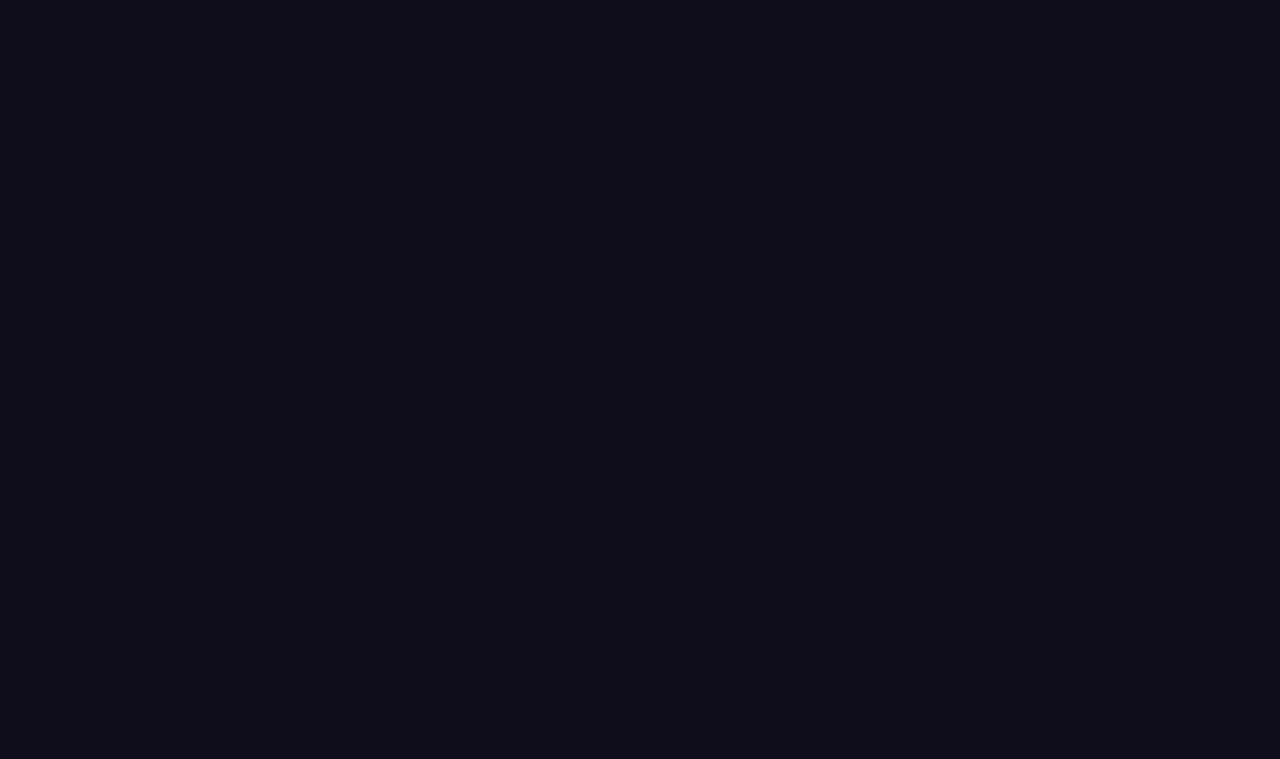
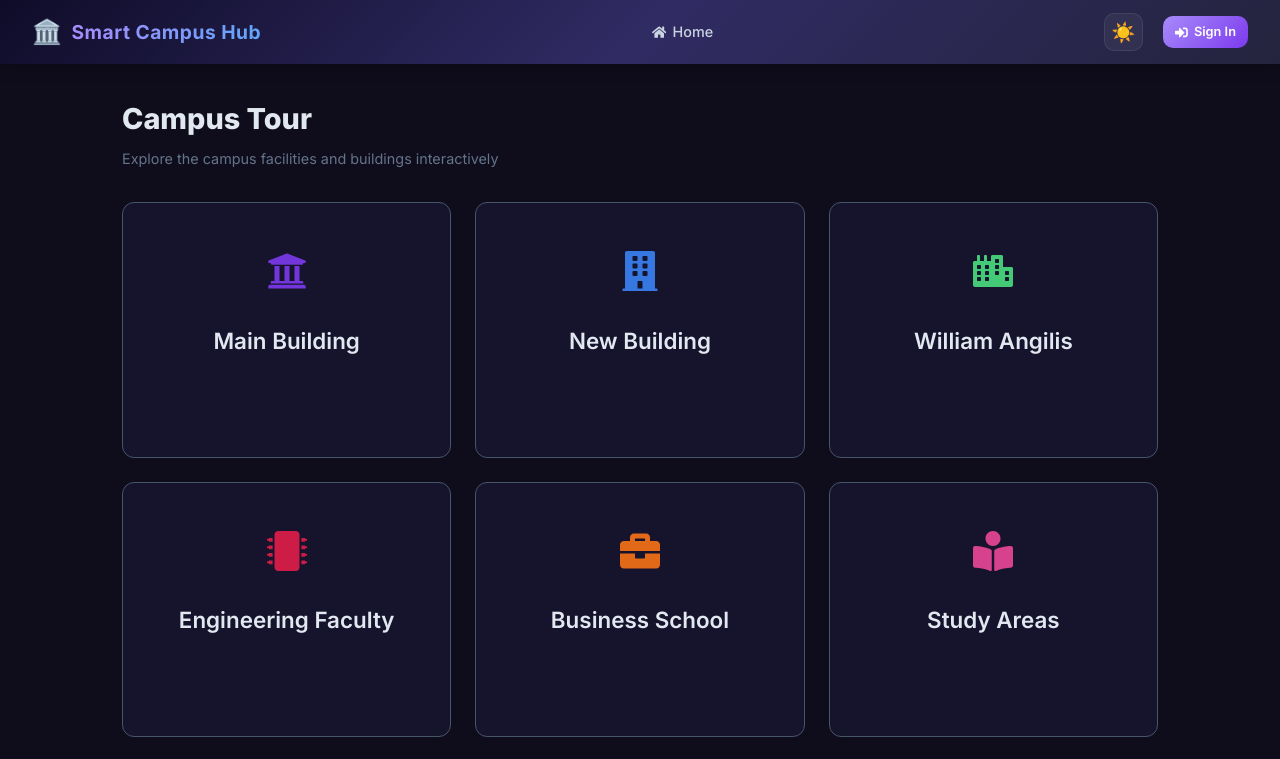
Before and after one commit to IT21831386/paf, a React app in the folder frontend/: page /virtual-tour in a window 1280 px wide. Before the commit this address had no page. Shown: the top 759 px of the page. Built offline with nearby package versions, Linux system fonts and the light colour scheme; the HTML template or start-up script is replaced by a standard one.

Commit message:
virtual tour

```diff
--- a/frontend/src/App.jsx
+++ b/frontend/src/App.jsx
@@ -19,6 +19,8 @@ import BookingForm from './pages/booking/BookingForm';
 import BookingDetail from './pages/booking/BookingDetail';
 import AdminDashboard from './pages/admin/AdminDashboard';
 import NotificationPage from './pages/notification/NotificationPage';
+import VirtualTour from './pages/virtual-tour/VirtualTour';
+import VirtualTourDetail from './pages/virtual-tour/VirtualTourDetail';
 
 function App() {
   return (
@@ -55,7 +57,13 @@ function App() {
           {/* Module F: Visitor & Event Access */}
           <Route path="visitor-requests" element={<ProtectedRoute><VisitorRequestList /></ProtectedRoute>} />
           <Route path="visitor-requests/new" element={<ProtectedRoute><VisitorRequestForm /></ProtectedRoute>} />
+          <Route path="visitor-requests/edit/:id" element={<ProtectedRoute><VisitorRequestForm /></ProtectedRoute>} />
           <Route path="visitor-requests/:id" element={<ProtectedRoute><VisitorRequestDetail /></ProtectedRoute>} />
+
+          {/* Virtual Tour */}
+          <Route path="virtual-tour" element={<VirtualTour />} />
+          <Route path="virtual-tour/:buildingId" element={<VirtualTourDetail />} />
+          <Route path="virtual-tour/:buildingId/:floorId" element={<VirtualTourDetail />} />
         </Route>
       </Routes>
     </Router>
--- a/frontend/src/components/Navbar.css
+++ b/frontend/src/components/Navbar.css
@@ -1,5 +1,5 @@
 .navbar {
-  background: linear-gradient(135deg, #0f0c29, #302b63, #24243e);
+  background: linear-gradient(135deg, var(--bg-gradient-start), var(--scrollbar-thumb), var(--bg-surface-alt));
   padding: 0 2rem;
   display: flex;
   align-items: center;
@@ -16,7 +16,7 @@
   align-items: center;
   gap: 0.6rem;
   text-decoration: none;
-  color: #fff;
+  color: var(--text-pure);
 }
 
 .brand-icon {
@@ -27,7 +27,7 @@
   font-size: 1.2rem;
   font-weight: 700;
   letter-spacing: 0.5px;
-  background: linear-gradient(90deg, #a78bfa, #60a5fa);
+  background: linear-gradient(90deg, var(--primary-light), var(--info-light));
   -webkit-background-clip: text;
   -webkit-text-fill-color: transparent;
 }
@@ -44,7 +44,7 @@
   padding: 0.5rem 1rem;
   border-radius: 8px;
   text-decoration: none;
-  color: #cbd5e1;
+  color: var(--text-secondary);
   font-size: 0.9rem;
   font-weight: 500;
   transition: all 0.2s ease;
@@ -52,12 +52,12 @@
 
 .nav-link:hover {
   background: rgba(255, 255, 255, 0.1);
-  color: #fff;
+  color: var(--text-pure);
 }
 
 .nav-link.active {
   background: rgba(167, 139, 250, 0.2);
-  color: #a78bfa;
+  color: var(--primary-light);
 }
 
 .navbar-right {
@@ -81,7 +81,7 @@
   padding: 0.3rem 0.75rem 0.3rem 0.3rem;
   cursor: pointer;
   transition: all 0.2s;
-  color: #cbd5e1;
+  color: var(--text-secondary);
 }
 
 .user-avatar-btn:hover {
@@ -93,8 +93,8 @@
   width: 32px;
   height: 32px;
   border-radius: 50%;
-  background: linear-gradient(135deg, #a78bfa, #7c3aed);
-  color: #fff;
+  background: linear-gradient(135deg, var(--primary-light), var(--primary));
+  color: var(--text-pure);
   font-size: 0.7rem;
   font-weight: 700;
   display: flex;
@@ -113,7 +113,7 @@
 .user-avatar-name {
   font-size: 0.82rem;
   font-weight: 600;
-  color: #e2e8f0;
+  color: var(--text-primary);
   max-width: 100px;
   overflow: hidden;
   text-overflow: ellipsis;
@@ -121,7 +121,7 @@
 }
 
 .user-chevron {
-  color: #64748b;
+  color: var(--text-muted);
   transition: transform 0.2s;
   flex-shrink: 0;
 }
@@ -136,7 +136,7 @@
   top: calc(100% + 8px);
   right: 0;
   width: 220px;
-  background: #1e1b3a;
+  background: var(--bg-surface-hover);
   border: 1px solid rgba(255, 255, 255, 0.1);
   border-radius: 14px;
   box-shadow: 0 16px 48px rgba(0, 0, 0, 0.5);
@@ -160,12 +160,12 @@
 .user-dropdown-name {
   font-size: 0.88rem;
   font-weight: 700;
-  color: #e2e8f0;
+  color: var(--text-primary);
 }
 
 .user-dropdown-role {
   font-size: 0.7rem;
-  color: #a78bfa;
+  color: var(--primary-light);
   font-weight: 600;
   text-transform: uppercase;
   letter-spacing: 0.5px;
@@ -184,7 +184,7 @@
   padding: 0.65rem 1rem;
   font-size: 0.84rem;
   font-weight: 500;
-  color: #cbd5e1;
+  color: var(--text-secondary);
   text-decoration: none;
   transition: all 0.15s;
   border: none;
@@ -196,28 +196,28 @@
 
 .user-dropdown-item:hover {
   background: rgba(167, 139, 250, 0.08);
-  color: #e2e8f0;
+  color: var(--text-primary);
 }
 
 .user-dropdown-item svg {
   font-size: 0.85rem;
-  color: #64748b;
+  color: var(--text-muted);
   flex-shrink: 0;
 }
 
 .user-dropdown-item:hover svg {
-  color: #a78bfa;
+  color: var(--primary-light);
 }
 
 .user-dropdown-logout {
-  color: #f87171;
+  color: var(--danger-light);
 }
 
 .user-dropdown-logout:hover {
   background: rgba(239, 68, 68, 0.08);
-  color: #f87171;
+  color: var(--danger-light);
 }
 
 .user-dropdown-logout svg {
-  color: #f87171;
+  color: var(--danger-light);
 }
--- a/frontend/src/pages/Home.jsx
+++ b/frontend/src/pages/Home.jsx
@@ -1,5 +1,5 @@
 import { Link } from 'react-router-dom';
-import { FaBuilding, FaUserShield, FaTools, FaArrowRight } from 'react-icons/fa';
+import { FaBuilding, FaUserShield, FaTools, FaArrowRight, FaStreetView } from 'react-icons/fa';
 import './Home.css';
 
 function Home() {
@@ -52,6 +52,17 @@ function Home() {
               Explore <FaArrowRight size={12} />
             </span>
           </Link>
+
+          <Link to="/virtual-tour" className="module-card">
+            <div className="module-icon" style={{ background: 'linear-gradient(135deg, #10b981, #059669)' }}>
+              <FaStreetView size={28} />
+            </div>
+            <h3>Virtual Tour</h3>
+            <p>Explore the campus with interactive 360° views and guided navigation maps.</p>
+            <span className="module-link">
+              Explore <FaArrowRight size={12} />
+            </span>
+          </Link>
         </div>
       </section>
     </div>
--- /dev/null
+++ b/frontend/src/pages/virtual-tour/VirtualTour.css
@@ -0,0 +1,132 @@
+.tour-grid {
+  display: grid;
+  grid-template-columns: repeat(auto-fit, minmax(280px, 1fr));
+  gap: 1.5rem;
+  margin-top: 2rem;
+}
+
+.tour-card {
+  background: var(--bg-surface);
+  border: 1px solid var(--border-color);
+  border-radius: 12px;
+  padding: 3rem 1.5rem;
+  text-align: center;
+  transition: all 0.3s ease;
+  cursor: pointer;
+  display: flex;
+  flex-direction: column;
+  align-items: center;
+  justify-content: center;
+  min-height: 250px;
+}
+
+.tour-card:hover {
+  transform: translateY(-5px);
+  border-color: var(--primary);
+  box-shadow: 0 10px 25px rgba(0, 0, 0, 0.2);
+}
+
+[data-theme="light"] .tour-card:hover {
+  box-shadow: 0 10px 25px rgba(0, 0, 0, 0.05);
+}
+
+.tour-card-icon {
+  margin-bottom: 1.5rem;
+  opacity: 0.9;
+  transition: transform 0.3s ease;
+}
+
+.tour-card:hover .tour-card-icon {
+  transform: scale(1.1);
+}
+
+.tour-card-title {
+  font-size: 1.4rem;
+  font-weight: 600;
+  color: var(--text-primary);
+  margin-bottom: 1.5rem;
+}
+
+.btn-tour {
+  opacity: 0;
+  transform: translateY(10px);
+  transition: all 0.3s ease;
+}
+
+.tour-card:hover .btn-tour {
+  opacity: 1;
+  transform: translateY(0);
+}
+
+@media (max-width: 768px) {
+  .btn-tour {
+    opacity: 1;
+    transform: translateY(0);
+  }
+}
+
+.tour-modal {
+  position: fixed;
+  top: 0;
+  left: 0;
+  width: 100vw;
+  height: 100vh;
+  background: rgba(0, 0, 0, 0.8);
+  display: flex;
+  align-items: center;
+  justify-content: center;
+  z-index: 1000;
+  backdrop-filter: blur(4px);
+}
+
+.tour-modal-content {
+  background: var(--bg-surface);
+  border-radius: 12px;
+  max-width: 800px;
+  width: 90%;
+  max-height: 90vh;
+  overflow: hidden;
+  display: flex;
+  flex-direction: column;
+  animation: modalPop 0.3s ease-out;
+}
+
+@keyframes modalPop {
+  0% { transform: scale(0.95); opacity: 0; }
+  100% { transform: scale(1); opacity: 1; }
+}
+
+.tour-modal-header {
+  padding: 1rem 1.5rem;
+  display: flex;
+  justify-content: space-between;
+  align-items: center;
+  border-bottom: 1px solid var(--border-color);
+}
+
+.tour-modal-header h3 {
+  margin: 0;
+  color: var(--text-primary);
+}
+
+.tour-modal-close {
+  background: none;
+  border: none;
+  font-size: 1.8rem;
+  line-height: 1;
+  color: var(--text-muted);
+  cursor: pointer;
+  transition: color 0.2s;
+}
+
+.tour-modal-close:hover {
+  color: var(--danger);
+}
+
+.tour-modal-image {
+  width: 100%;
+  height: auto;
+  max-height: calc(90vh - 60px);
+  object-fit: cover;
+  display: block;
+}
--- /dev/null
+++ b/frontend/src/pages/virtual-tour/VirtualTour.jsx
@@ -0,0 +1,42 @@
+import { Link } from 'react-router-dom';
+import { FaBuilding, FaCity, FaUniversity, FaMicrochip, FaBriefcase, FaBookReader, FaParking, FaFutbol, FaSwimmer } from 'react-icons/fa';
+import './VirtualTour.css';
+
+function VirtualTour() {
+  const tourLocations = [
+    { id: 'main-building', title: 'Main Building', icon: <FaUniversity size={40} />, color: 'var(--primary)' },
+    { id: 'new-building', title: 'New Building', icon: <FaBuilding size={40} />, color: 'var(--info)' },
+    { id: 'william-angilis', title: 'William Angilis', icon: <FaCity size={40} />, color: 'var(--success)' },
+    { id: 'engineering-faculty', title: 'Engineering Faculty', icon: <FaMicrochip size={40} />, color: 'var(--danger)' },
+    { id: 'business-school', title: 'Business School', icon: <FaBriefcase size={40} />, color: 'var(--warning-alt)' },
+    { id: 'study-areas', title: 'Study Areas', icon: <FaBookReader size={40} />, color: 'var(--pink)' },
+    { id: 'student-car-park', title: 'Student Car Park', icon: <FaParking size={40} />, color: 'var(--primary-light)' },
+    { id: 'sports-complex', title: 'Sports Complex', icon: <FaFutbol size={40} />, color: 'var(--success)' },
+    { id: 'swimming-pool', title: 'Swimming Pool', icon: <FaSwimmer size={40} />, color: 'var(--info)' },
+  ];
+
+  return (
+    <div className="page-container">
+      <div className="page-header">
+        <div>
+          <h1 className="page-title">Campus Tour</h1>
+          <p className="page-subtitle">Explore the campus facilities and buildings interactively</p>
+        </div>
+      </div>
+
+      <div className="tour-grid">
+        {tourLocations.map((loc, index) => (
+          <Link key={index} to={`/virtual-tour/${loc.id}`} className="tour-card" style={{ textDecoration: 'none' }}>
+            <div className="tour-card-icon" style={{ color: loc.color }}>
+              {loc.icon}
+            </div>
+            <h2 className="tour-card-title">{loc.title}</h2>
+            <button className="btn btn-primary btn-sm btn-tour">Enter Tour</button>
+          </Link>
+        ))}
+      </div>
+    </div>
+  );
+}
+
+export default VirtualTour;
```
Also changed, not shown: frontend/src/pages/ticket/TicketList.jsx (+30 -4 lines).
